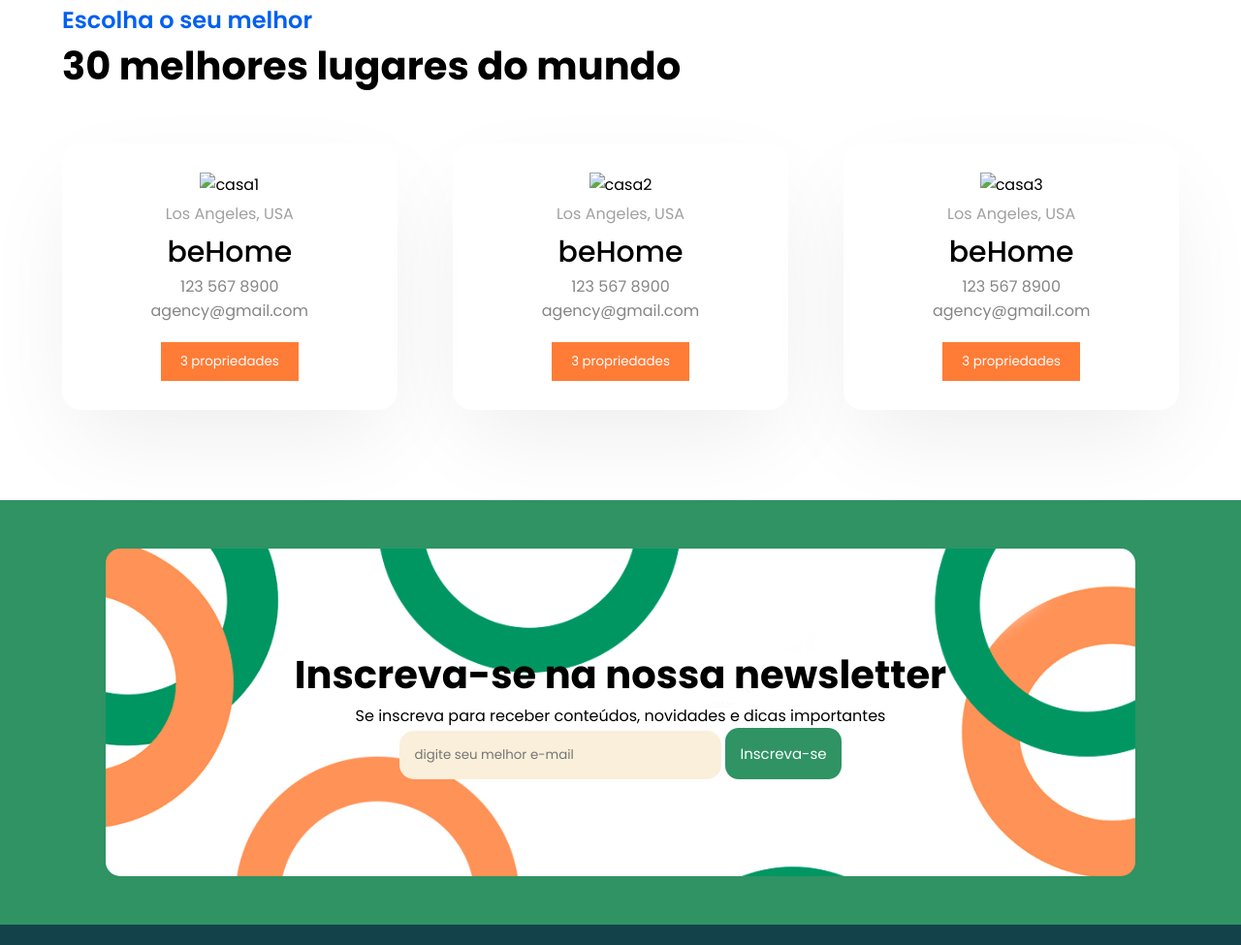
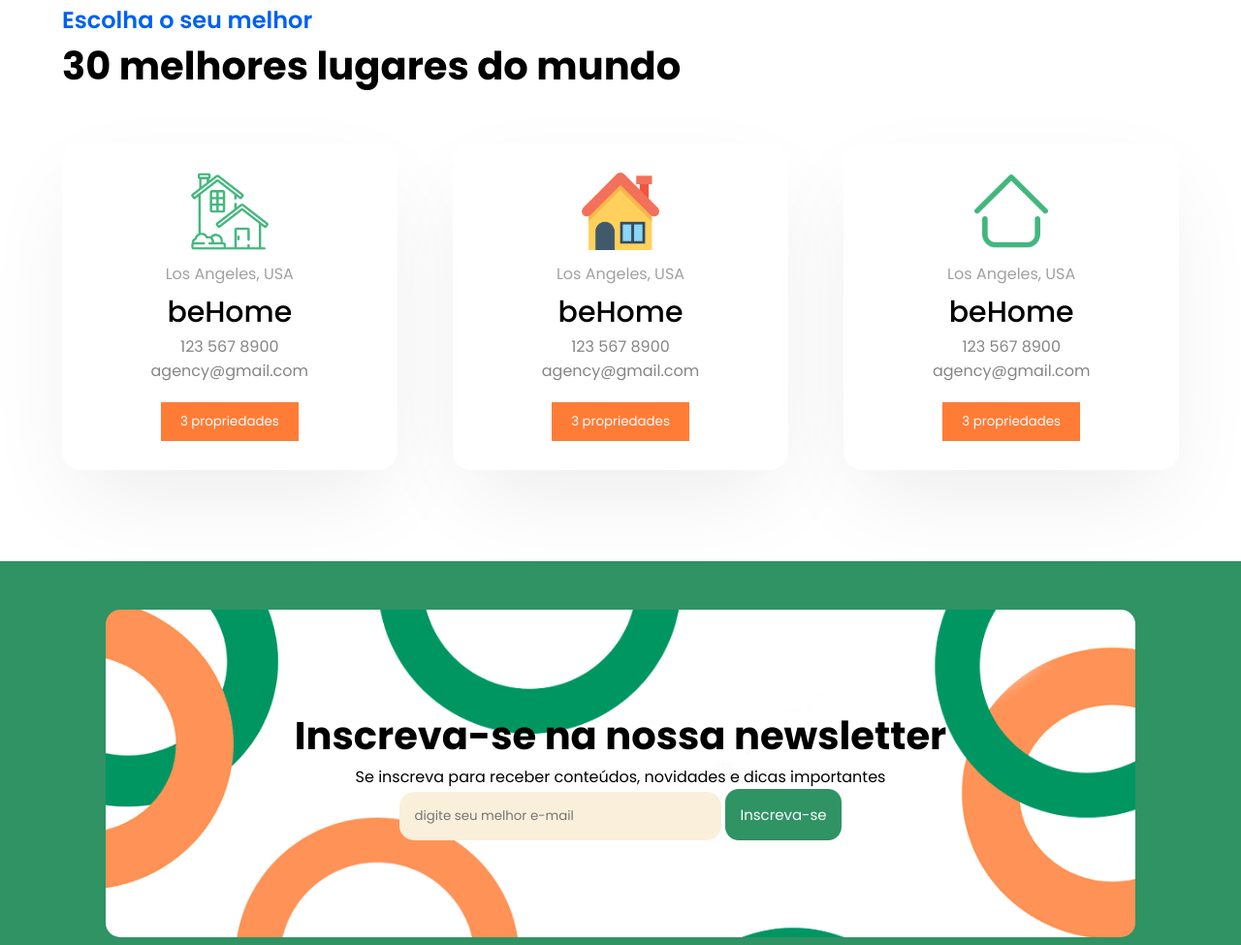
Before and after one commit to Thiagobiscoito/MR-studio, a plain HTML site: page index.html in a window 1280 px wide. Shown: the part 1865-2840 px from the top of the page at 97% size. Drawn offline with Linux system fonts and the light colour scheme.

Commit message:
organizando o caminho das pastas

```diff
--- a/index.html
+++ b/index.html
@@ -154,7 +154,7 @@
 
             <div class="cards">
                 <div class="card-item">
-                    <img src=".img/casa1.png" alt="casa1">
+                    <img src="./img/casa1.png" alt="casa1">
                     <p class="local-casa">Los Angeles, USA</p>
                     <p class="nome-casa">beHome</p>
                     <p class="contato">123 567 8900 <br> agency@gmail.com</p>
@@ -162,7 +162,7 @@
                 </div>
 
                 <div class="card-item">
-                    <img src=".img/casa2.png" alt="casa2">
+                    <img src="./img/casa2.png" alt="casa2">
                     <p class="local-casa">Los Angeles, USA</p>
                     <p class="nome-casa">beHome</p>
                     <p class="contato">123 567 8900 <br> agency@gmail.com</p>
@@ -170,7 +170,7 @@
                 </div>
 
                 <div class="card-item">
-                    <img src=".img/casa3.png" alt="casa3">
+                    <img src="./img/casa3.png" alt="casa3">
                     <p class="local-casa">Los Angeles, USA</p>
                     <p class="nome-casa">beHome</p>
                     <p class="contato">123 567 8900 <br> agency@gmail.com</p>
```
